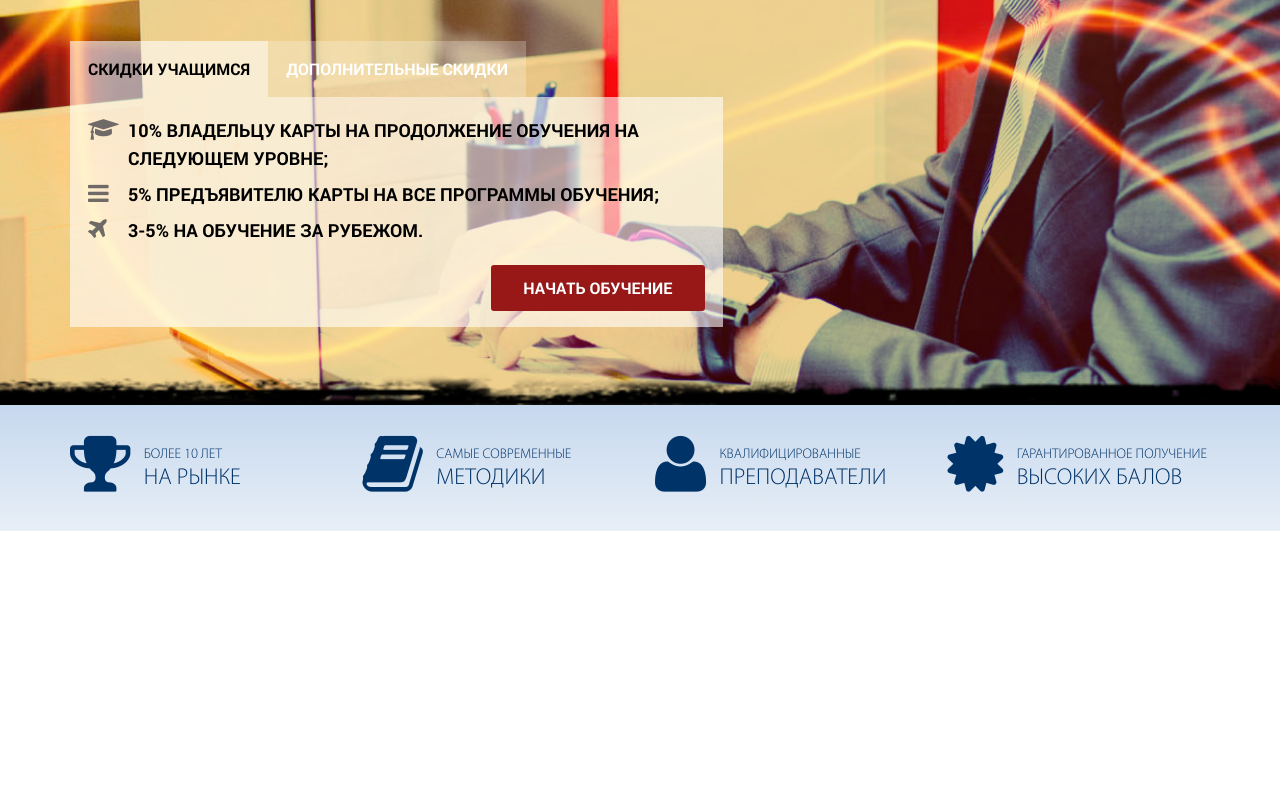
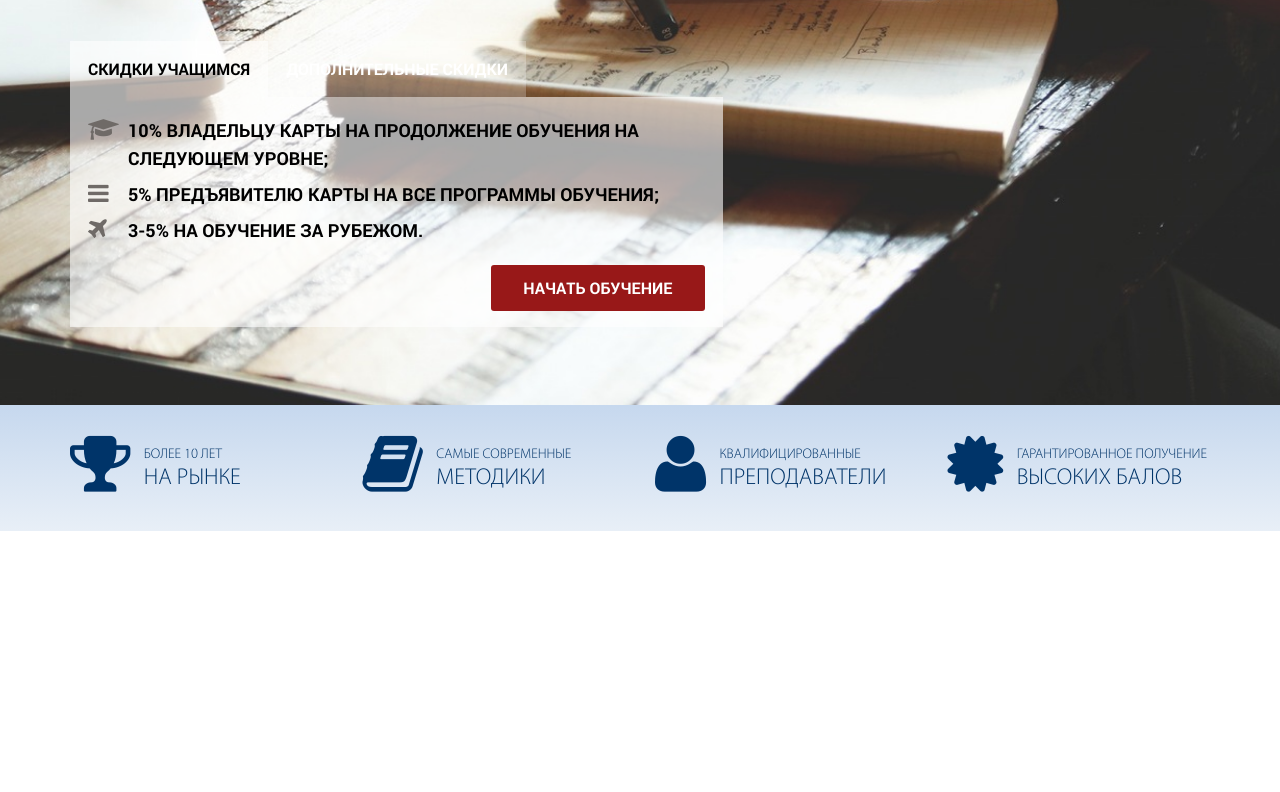
Before and after one commit to Rysik2x/topkurs.github.io, a plain HTML site: page index.html in a window 1280 px wide. Shown: the part 395-1187 px from the top of the page. Drawn offline with nearby package versions, Linux system fonts and the light colour scheme; files that its build step writes are made by us from their sources.

Commit message:
Update main.css

```diff
--- a/css/main.css
+++ b/css/main.css
@@ -65,7 +65,7 @@ body textarea:required:valid {
 
 header {
   min-height: 640px;
-  background-image: url(../img/how.jpg);
+  background-image: url(../img/people.jpg);
   background-position: top center;
   background-size: cover;
   color: #fff;
```
